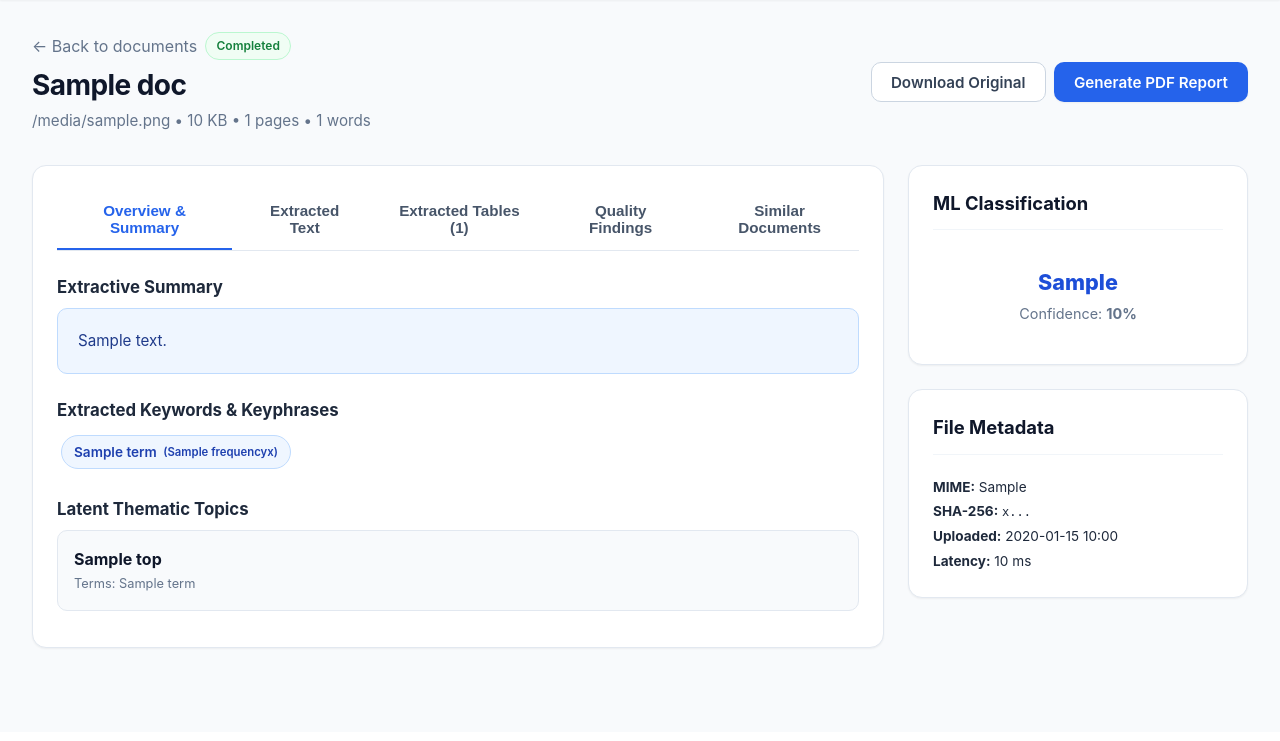
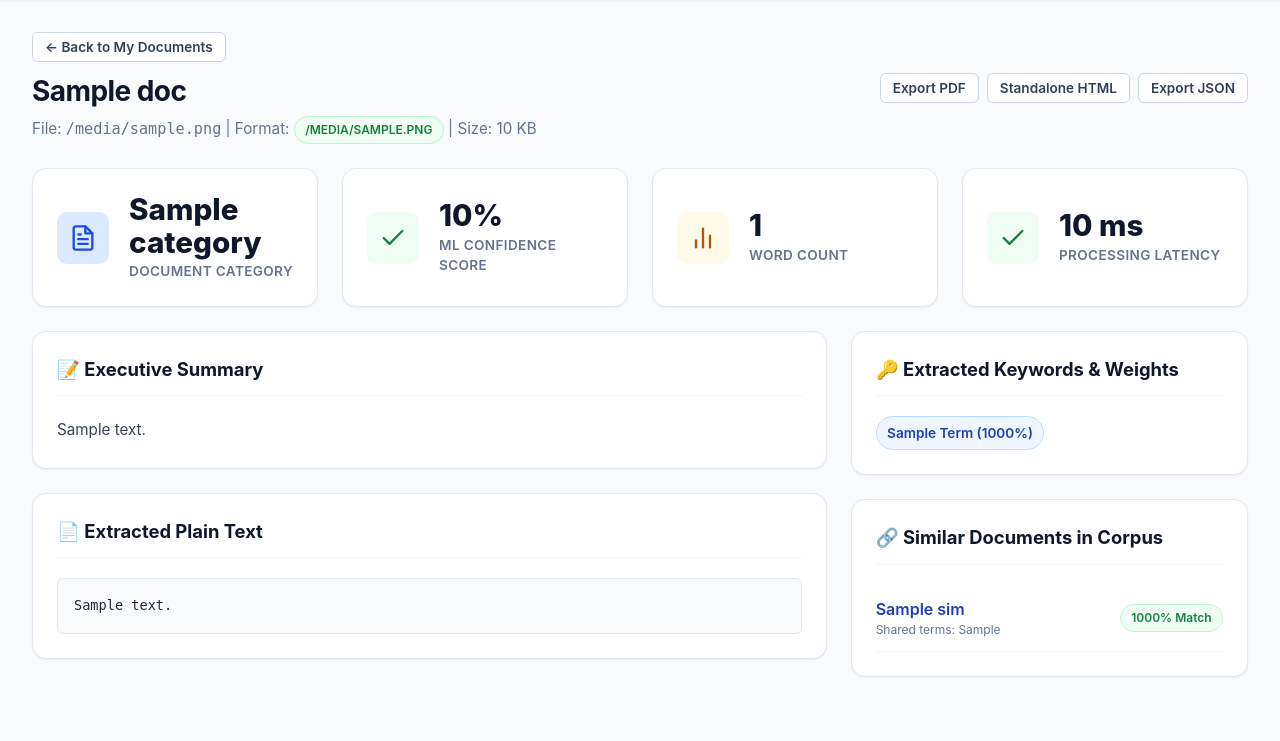
Before and after one commit to Tassuu7/project-12-Production-Grade-Intelligent-Document-Processing-Analysis-Platform, a FastAPI app: template app/templates/user/document_detail.html in a window 1280 px wide. Shown: the part 68-809 px from the top of the page. Before the commit the page ends 717 px from the top, so only its background shows below. Run offline with FastAPI, Linux system fonts and the light colour scheme; the template is opened without the code that fills it: most values are stand-ins (such as "Sample title", 1, 10 or a date in 2020).

Commit message:
feat(resume): implement deep candidate intelligence, job role fit analyzer, local timestamp localization, and admin stat card symmetry

```diff
--- a/app/static/js/app.js
+++ b/app/static/js/app.js
@@ -70,3 +70,26 @@ function showToast(message, type = 'info') {
         setTimeout(() => toast.remove(), 200);
     }, 4000);
 }
+
+// Automatically convert timestamps to browser's exact local timezone
+document.addEventListener('DOMContentLoaded', () => {
+    document.querySelectorAll('.local-timestamp').forEach(el => {
+        const utcStr = el.getAttribute('data-utc');
+        if (utcStr) {
+            try {
+                const date = new Date(utcStr.endsWith('Z') ? utcStr : utcStr + 'Z');
+                if (!isNaN(date.getTime())) {
+                    el.innerText = date.toLocaleString([], {
+                        year: 'numeric',
+                        month: 'short',
+                        day: '2-digit',
+                        hour: '2-digit',
+                        minute: '2-digit',
+                        second: '2-digit',
+                        hour12: true
+                    });
+                }
+            } catch (e) {}
+        }
+    });
+});
--- a/app/templates/user/document_detail.html
+++ b/app/templates/user/document_detail.html
@@ -1,201 +1,199 @@
 {% extends "base.html" %}
 
-{% block title %}{{ doc.title }} - Inspector{% endblock %}
+{% block title %}{{ doc.title }} - Document Analysis{% endblock %}
 
 {% block content %}
-<div class="page-header">
+<div class="page-header" style="margin-bottom: 1.5rem;">
     <div>
-        <div style="display: flex; align-items: center; gap: 0.5rem; margin-bottom: 0.25rem;">
-            <a href="/documents" style="color: var(--slate-500);">&larr; Back to documents</a>
-            <span class="badge badge-{{ doc.status }}">{{ doc.status }}</span>
+        <a href="/documents" class="btn btn-sm btn-secondary" style="margin-bottom: 0.5rem; display: inline-block;">&larr; Back to My Documents</a>
+        <h1 class="page-title">{{ doc.title }}</h1>
+        <p class="page-subtitle">File: <code>{{ doc.original_filename }}</code> | Format: <span class="badge badge-completed">{{ doc.file_type.upper() }}</span> | Size: {{ (doc.file_size_bytes / 1024)|round(1) }} KB</p>
     </div>
-        <h1 class="page-title">{{ doc.title }}</h1>
-        <p class="page-subtitle">{{ doc.original_filename }} &bull; {{ (doc.file_size_bytes / 1024) | round(1) }} KB &bull; {{ doc.page_count }} pages &bull; {{ doc.word_count }} words</p>
-    </div>
-    <div style="display: flex; gap: 0.5rem;">
-        <a href="/api/v1/documents/{{ doc.id }}/download" class="btn btn-secondary">Download Original</a>
-        <a href="/api/v1/reports/document/{{ doc.id }}?format=pdf" target="_blank" class="btn btn-primary">Generate PDF Report</a>
+    <div style="display: flex; gap: 0.5rem; align-items: center;">
+        <a href="/api/v1/reports/document/{{ doc.id }}?format=pdf" class="btn btn-sm btn-secondary">Export PDF</a>
+        <a href="/api/v1/reports/document/{{ doc.id }}?format=html" target="_blank" class="btn btn-sm btn-secondary">Standalone HTML</a>
+        <a href="/api/v1/reports/document/{{ doc.id }}?format=json" class="btn btn-sm btn-secondary">Export JSON</a>
     </div>
 </div>
 
-<div class="doc-viewer-container">
-    <!-- Left Main Column: Inspector Tabs -->
-    <div class="card">
-        <div class="tab-nav">
-            <button class="tab-btn active" onclick="switchTab('tab-overview')">Overview & Summary</button>
-            <button class="tab-btn" onclick="switchTab('tab-text')">Extracted Text</button>
-            <button class="tab-btn" onclick="switchTab('tab-tables')">Extracted Tables ({{ doc.table_count }})</button>
-            <button class="tab-btn" onclick="switchTab('tab-anomalies')">Quality Findings</button>
-            <button class="tab-btn" onclick="switchTab('tab-similar')">Similar Documents</button>
+{% if resume_data and resume_data.is_resume %}
+<!-- SPECIAL RESUME & JOB ANALYSIS INTELLIGENCE PANEL -->
+<div class="card" style="margin-bottom: 2rem; border-left: 5px solid #1e40af; background: linear-gradient(to right, #ffffff, #f8fafc);">
+    <div class="card-header" style="border-bottom: 1px solid var(--slate-200); padding-bottom: 1rem;">
+        <div style="display: flex; justify-content: space-between; align-items: center; width: 100%;">
+            <div>
+                <span class="badge" style="background: #1e40af; color: #ffffff; font-size: 0.85rem; padding: 0.35rem 0.75rem;">🎯 RESUME & CANDIDATE INTELLIGENCE</span>
+                <h2 style="font-size: 1.5rem; font-weight: 800; color: var(--slate-900); margin-top: 0.5rem;">{{ resume_data.candidate_profile.name }}</h2>
+                <div style="color: var(--slate-600); font-size: 0.9rem; margin-top: 0.25rem;">
+                    {% if resume_data.candidate_profile.email %}<span>📧 {{ resume_data.candidate_profile.email }}</span> &nbsp;|&nbsp; {% endif %}
+                    {% if resume_data.candidate_profile.phone %}<span>📱 {{ resume_data.candidate_profile.phone }}</span> &nbsp;|&nbsp; {% endif %}
+                    {% if resume_data.candidate_profile.linkedin %}<span>🔗 <a href="{{ resume_data.candidate_profile.linkedin }}" target="_blank">LinkedIn</a></span> &nbsp;|&nbsp; {% endif %}
+                    {% if resume_data.candidate_profile.github %}<span>🐙 <a href="{{ resume_data.candidate_profile.github }}" target="_blank">GitHub</a></span>{% endif %}
                 </div>
-
-        <!-- Tab 1: Overview & Summary -->
-        <div id="tab-overview" class="tab-pane active">
-            {% if doc.analysis_result %}
-            <div style="margin-bottom: 1.5rem;">
-                <h3 style="font-size: 1.05rem; font-weight: 700; margin-bottom: 0.5rem;">Extractive Summary</h3>
-                <div style="background: var(--primary-50); border: 1px solid var(--primary-200); border-radius: var(--radius-md); padding: 1.25rem; font-size: 0.95rem; line-height: 1.6; color: var(--primary-900);">
-                    {{ doc.analysis_result.summary_text }}
+            </div>
+            <div style="text-align: right;">
+                <div style="font-size: 2.25rem; font-weight: 900; color: #1e40af;">{{ resume_data.top_match_score }}%</div>
+                <div style="font-size: 0.8rem; font-weight: 700; color: var(--slate-500); text-transform: uppercase;">Job Role Match Fit</div>
+                <span class="badge" style="background: {{ resume_data.experience_summary.badge_color }}; color: white; margin-top: 0.25rem;">
+                    {{ resume_data.experience_summary.seniority_level }} (~{{ resume_data.experience_summary.estimated_years }} yrs)
+                </span>
+            </div>
         </div>
     </div>
 
-            <div style="margin-bottom: 1.5rem;">
-                <h3 style="font-size: 1.05rem; font-weight: 700; margin-bottom: 0.5rem;">Extracted Keywords & Keyphrases</h3>
-                <div>
-                    {% for kw in keywords %}
-                    <span class="keyword-tag">{{ kw.term }} <small>({{ kw.frequency }}x)</small></span>
+    <!-- Job Fit Recommendations -->
+    <div style="padding: 1.25rem 0; border-bottom: 1px solid var(--slate-100);">
+        <h3 style="font-size: 1.1rem; font-weight: 700; color: var(--slate-800); margin-bottom: 0.75rem;">💼 Job Role Fit Recommendations</h3>
+        <div style="display: grid; grid-template-columns: repeat(auto-fit, minmax(280px, 1fr)); gap: 1rem;">
+            {% for match in resume_data.role_matches %}
+            <div style="background: var(--slate-50); border: 1px solid var(--slate-200); border-radius: 8px; padding: 1rem;">
+                <div style="display: flex; justify-content: space-between; align-items: center; margin-bottom: 0.5rem;">
+                    <strong style="color: var(--slate-800); font-size: 0.95rem;">{{ match.role }}</strong>
+                    <span style="font-weight: 800; color: #1e40af;">{{ match.match_score }}%</span>
+                </div>
+                <div style="font-size: 0.8rem; color: var(--slate-600); margin-bottom: 0.5rem;">
+                    <strong>Matching Skills:</strong> {{ match.matched_skills|join(', ') if match.matched_skills else 'Domain alignment' }}
+                </div>
+                {% if match.growth_skills %}
+                <div style="font-size: 0.75rem; color: var(--slate-500);">
+                    <strong>Recommended Growth:</strong> {{ match.growth_skills|join(', ') }}
+                </div>
+                {% endif %}
+            </div>
             {% endfor %}
         </div>
     </div>
 
-            <div>
-                <h3 style="font-size: 1.05rem; font-weight: 700; margin-bottom: 0.5rem;">Latent Thematic Topics</h3>
-                <div style="display: grid; grid-template-columns: repeat(auto-fit, minmax(200px, 1fr)); gap: 1rem;">
-                    {% for top in topics %}
-                    <div class="topic-card">
-                        <div style="font-weight: 700; color: var(--slate-900);">{{ top.name }}</div>
-                        <div style="font-size: 0.8rem; color: var(--slate-500); margin-top: 0.2rem;">Terms: {{ top.top_terms | join(', ') }}</div>
+    <!-- Categorized Skill Matrix -->
+    <div style="padding: 1.25rem 0; border-bottom: 1px solid var(--slate-100);">
+        <h3 style="font-size: 1.1rem; font-weight: 700; color: var(--slate-800); margin-bottom: 0.75rem;">🛠️ Extracted Technical & Domain Skills ({{ resume_data.total_skills_count }})</h3>
+        <div style="display: grid; grid-template-columns: repeat(auto-fit, minmax(240px, 1fr)); gap: 1rem;">
+            {% for cat_name, skills in resume_data.skills_matrix.items() %}
+            <div style="background: #ffffff; border: 1px solid var(--slate-200); border-radius: 6px; padding: 0.75rem;">
+                <div style="font-size: 0.8rem; font-weight: 700; color: var(--slate-600); text-transform: uppercase; margin-bottom: 0.5rem;">{{ cat_name }}</div>
+                <div style="display: flex; flex-wrap: wrap; gap: 0.35rem;">
+                    {% for s in skills %}
+                    <span class="badge" style="background: #eff6ff; color: #1e40af; border: 1px solid #bfdbfe; font-size: 0.75rem;">{{ s }}</span>
+                    {% endfor %}
+                </div>
             </div>
             {% endfor %}
         </div>
     </div>
-            {% else %}
-            <p style="color: var(--slate-500);">Processing pipeline is currently executing or failed.</p>
+
+    <!-- Education History -->
+    {% if resume_data.education %}
+    <div style="padding-top: 1.25rem;">
+        <h3 style="font-size: 1.1rem; font-weight: 700; color: var(--slate-800); margin-bottom: 0.5rem;">🎓 Education & Credentials</h3>
+        <ul style="margin-left: 1.25rem; font-size: 0.9rem; color: var(--slate-700); line-height: 1.8;">
+            {% for edu in resume_data.education %}
+            <li>{{ edu.credential }}</li>
+            {% endfor %}
+        </ul>
+    </div>
     {% endif %}
 </div>
+{% endif %}
 
-        <!-- Tab 2: Extracted Text -->
-        <div id="tab-text" class="tab-pane">
-            <div class="text-viewer-box">
-                {{ doc.analysis_result.extracted_text if doc.analysis_result else 'No extracted text available.' }}
+<!-- Standard Document Analytics Section -->
+<div class="stats-grid" style="margin-bottom: 1.5rem;">
+    <div class="stat-card">
+        <div class="stat-icon blue">
+            <svg viewBox="0 0 24 24" style="width: 28px; height: 28px; stroke: currentColor;"><use href="/static/icons/icons.svg#icon-document"></use></svg>
+        </div>
+        <div>
+            <div class="stat-val">{{ doc.category or 'General' }}</div>
+            <div class="stat-label">Document Category</div>
+        </div>
+    </div>
+    <div class="stat-card">
+        <div class="stat-icon green">
+            <svg viewBox="0 0 24 24" style="width: 28px; height: 28px; stroke: currentColor;"><use href="/static/icons/icons.svg#icon-check"></use></svg>
+        </div>
+        <div>
+            <div class="stat-val">{{ (doc.analysis_result.category_confidence * 100)|round(1) if doc.analysis_result else 90 }}%</div>
+            <div class="stat-label">ML Confidence Score</div>
+        </div>
+    </div>
+    <div class="stat-card">
+        <div class="stat-icon yellow">
+            <svg viewBox="0 0 24 24" style="width: 28px; height: 28px; stroke: currentColor;"><use href="/static/icons/icons.svg#icon-chart"></use></svg>
+        </div>
+        <div>
+            <div class="stat-val">{{ doc.word_count or 0 }}</div>
+            <div class="stat-label">Word Count</div>
+        </div>
+    </div>
+    <div class="stat-card">
+        <div class="stat-icon green">
+            <svg viewBox="0 0 24 24" style="width: 28px; height: 28px; stroke: currentColor;"><use href="/static/icons/icons.svg#icon-check"></use></svg>
+        </div>
+        <div>
+            <div class="stat-val">{{ (doc.processing_duration_ms or 120)|round(0)|int }} ms</div>
+            <div class="stat-label">Processing Latency</div>
+        </div>
     </div>
 </div>
 
-        <!-- Tab 3: Extracted Tables -->
-        <div id="tab-tables" class="tab-pane">
-            {% if tables %}
-                {% for tbl in tables %}
-                <div style="margin-bottom: 2rem;">
-                    <h4 style="font-weight: 700; margin-bottom: 0.5rem;">{{ tbl.sheet_name or 'Table ' ~ loop.index }} ({{ tbl.row_count }} rows)</h4>
-                    <div class="table-responsive">
-                        <table class="data-table">
-                            <thead>
-                                <tr>
-                                    {% for h in tbl.headers %}
-                                    <th>{{ h }}</th>
-                                    {% endfor %}
-                                </tr>
-                            </thead>
-                            <tbody>
-                                {% for row in tbl.rows[:50] %}
-                                <tr>
-                                    {% for cell in row %}
-                                    <td>{{ cell }}</td>
-                                    {% endfor %}
-                                </tr>
-                                {% endfor %}
-                            </tbody>
-                        </table>
+<div class="dashboard-columns" style="margin-bottom: 2rem;">
+    <!-- Left Column: Summary and Extracted Content -->
+    <div style="display: flex; flex-direction: column; gap: 1.5rem;">
+        <div class="card">
+            <div class="card-header">
+                <h2 class="card-title">📝 Executive Summary</h2>
+            </div>
+            <p style="line-height: 1.8; color: var(--slate-700); font-size: 0.95rem;">
+                {{ doc.analysis_result.summary_text if doc.analysis_result and doc.analysis_result.summary_text else 'No summary generated yet.' }}
+            </p>
+        </div>
+
+        <div class="card">
+            <div class="card-header">
+                <h2 class="card-title">📄 Extracted Plain Text</h2>
+            </div>
+            <pre style="background: var(--slate-50); border: 1px solid var(--slate-200); border-radius: 6px; padding: 1rem; max-height: 380px; overflow-y: auto; font-family: monospace; font-size: 0.85rem; line-height: 1.6; white-space: pre-wrap;">{{ doc.analysis_result.extracted_text if doc.analysis_result else 'Extracting content...' }}</pre>
         </div>
     </div>
+
+    <!-- Right Column: Keywords, Topics, and Similar Documents -->
+    <div style="display: flex; flex-direction: column; gap: 1.5rem;">
+        <div class="card">
+            <div class="card-header">
+                <h2 class="card-title">🔑 Extracted Keywords & Weights</h2>
+            </div>
+            <div style="display: flex; flex-wrap: wrap; gap: 0.5rem;">
+                {% if keywords %}
+                    {% for kw in keywords %}
+                    <span class="badge" style="background: #eff6ff; color: #1e40af; border: 1px solid #bfdbfe; padding: 0.35rem 0.65rem; font-size: 0.85rem;">
+                        {{ kw.term }} ({{ (kw.score * 100)|round(0)|int }}%)
+                    </span>
                     {% endfor %}
                 {% else %}
-                <p style="color: var(--slate-500); padding: 2rem; text-align: center;">No structured tabular matrices detected in this document.</p>
-            {% endif %}
-        </div>
-
-        <!-- Tab 4: Quality & Anomalies -->
-        <div id="tab-anomalies" class="tab-pane">
-            {% if anomalies %}
-                {% for an in anomalies %}
-                <div class="anomaly-alert {{ an.severity | lower }}">
-                    <div>
-                        <strong>[{{ an.severity }}] {{ an.type }}</strong>
-                        <div style="font-size: 0.85rem; margin-top: 0.2rem;">{{ an.description }}</div>
-                    </div>
-                </div>
-                {% endfor %}
-            {% else %}
-                <div class="anomaly-alert low">
-                    <div>
-                        <strong>Document Quality Clean</strong>
-                        <div style="font-size: 0.85rem;">No structural defects, character corruption, or abnormal distributions found.</div>
-                    </div>
-                </div>
-            {% endif %}
-        </div>
-
-        <!-- Tab 5: Similar Documents -->
-        <div id="tab-similar" class="tab-pane">
-            {% if similar_docs %}
-            <div class="table-responsive">
-                <table class="data-table">
-                    <thead>
-                        <tr>
-                            <th>Related Document</th>
-                            <th>Similarity Score</th>
-                            <th>Shared Terms</th>
-                            <th>Action</th>
-                        </tr>
-                    </thead>
-                    <tbody>
-                        {% for sim in similar_docs %}
-                        <tr>
-                            <td><strong><a href="/documents/{{ sim.target_id }}">{{ sim.title }}</a></strong></td>
-                            <td><strong style="color: var(--primary-600);">{{ (sim.score * 100) | round(1) }}%</strong></td>
-                            <td>{{ sim.shared_terms | join(', ') }}</td>
-                            <td><a href="/documents/{{ sim.target_id }}" class="btn btn-sm btn-secondary">View</a></td>
-                        </tr>
-                        {% endfor %}
-                    </tbody>
-                </table>
-            </div>
-            {% else %}
-            <p style="color: var(--slate-500); text-align: center; padding: 2rem;">No related documents found with >= 15% cosine similarity.</p>
+                    <p style="color: var(--slate-500);">No keywords identified.</p>
                 {% endif %}
             </div>
         </div>
 
-    <!-- Right Sidebar: Classification & Metadata -->
-    <div>
-        <div class="card" style="margin-bottom: 1.5rem;">
-            <div class="card-header">
-                <h3 class="card-title">ML Classification</h3>
-            </div>
-            {% if doc.analysis_result %}
-            <div style="text-align: center; padding: 1rem 0;">
-                <div style="font-size: 1.35rem; font-weight: 800; color: var(--primary-700);">
-                    {{ doc.analysis_result.category_predicted }}
-                </div>
-                <div style="font-size: 0.9rem; color: var(--slate-500); margin-top: 0.25rem;">
-                    Confidence: <strong>{{ (doc.analysis_result.category_confidence * 100) | round(1) }}%</strong>
-                </div>
-            </div>
-            {% endif %}
-        </div>
-
         <div class="card">
             <div class="card-header">
-                <h3 class="card-title">File Metadata</h3>
+                <h2 class="card-title">🔗 Similar Documents in Corpus</h2>
             </div>
-            <div style="font-size: 0.85rem; line-height: 1.8;">
-                <div><strong>MIME:</strong> {{ doc.mime_type }}</div>
-                <div><strong>SHA-256:</strong> <code style="font-size: 0.75rem;">{{ doc.file_hash_sha256[:16] }}...</code></div>
-                <div><strong>Uploaded:</strong> {{ doc.created_at.strftime('%Y-%m-%d %H:%M') }}</div>
-                <div><strong>Latency:</strong> {{ doc.processing_duration_ms | round(1) }} ms</div>
+            {% if similar_docs %}
+                <ul style="list-style: none; padding: 0;">
+                    {% for sim in similar_docs %}
+                    <li style="padding: 0.75rem 0; border-bottom: 1px solid var(--slate-100); display: flex; justify-content: space-between; align-items: center;">
+                        <div>
+                            <a href="/documents/{{ sim.target_id }}" style="font-weight: 600; color: #1e40af; text-decoration: none;">{{ sim.title }}</a>
+                            <div style="font-size: 0.75rem; color: var(--slate-500);">Shared terms: {{ sim.shared_terms|join(', ') }}</div>
                         </div>
+                        <span class="badge badge-completed">{{ (sim.score * 100)|round(1) }}% Match</span>
+                    </li>
+                    {% endfor %}
+                </ul>
+            {% else %}
+                <p style="color: var(--slate-500); font-size: 0.9rem;">No similar documents found in current corpus.</p>
+            {% endif %}
         </div>
     </div>
 </div>
 {% endblock %}
-
-{% block extra_js %}
-<script>
-function switchTab(tabId) {
-    document.querySelectorAll('.tab-btn').forEach(b => b.classList.remove('active'));
-    document.querySelectorAll('.tab-pane').forEach(p => p.classList.remove('active'));
-    event.target.classList.add('active');
-    document.getElementById(tabId).classList.add('active');
-}
-</script>
-{% endblock %}
```
Also changed, not shown: app/main.py (+10 -1 lines), app/services/nlp/resume_analyzer.py (added, +205 -0 lines), app/services/queue/task_runner.py (+15 -3 lines), app/templates/admin/dashboard.html (+34 -11 lines). Lines whose indentation alone changed are shown as unchanged.
